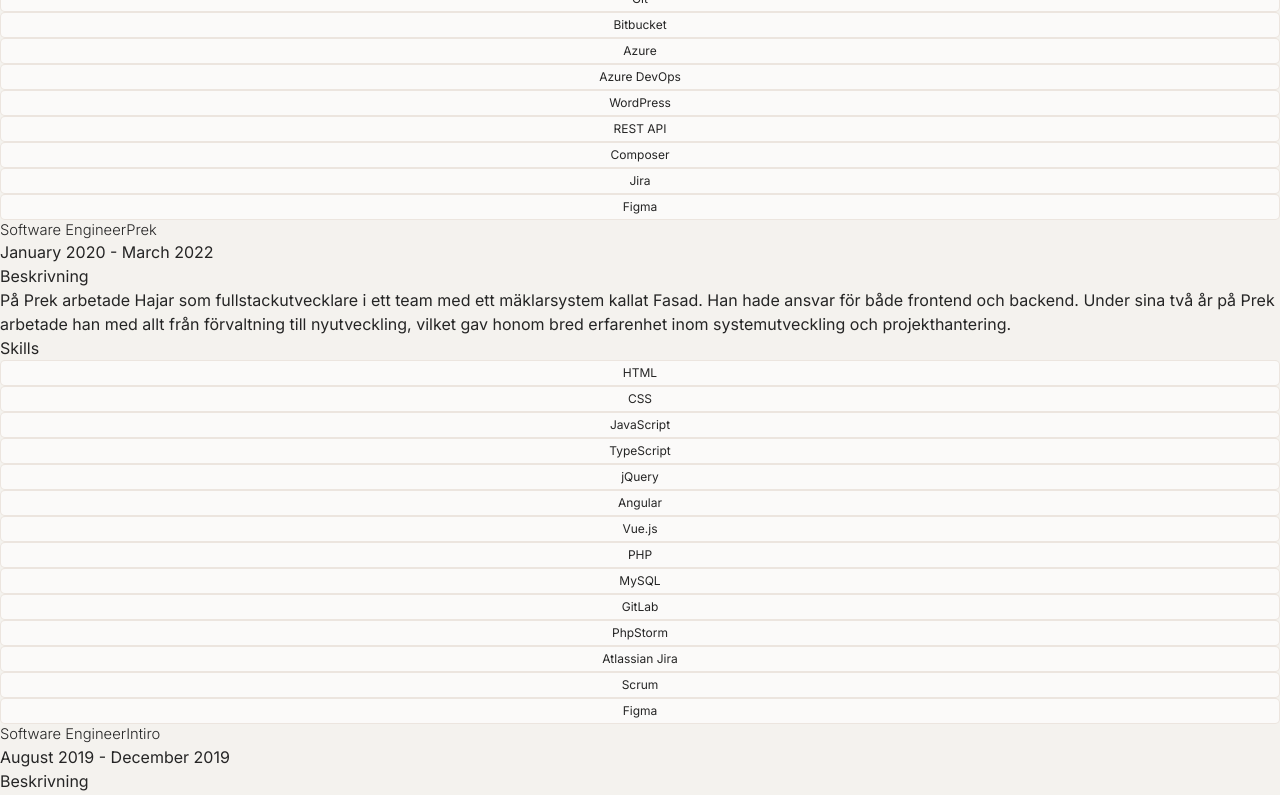
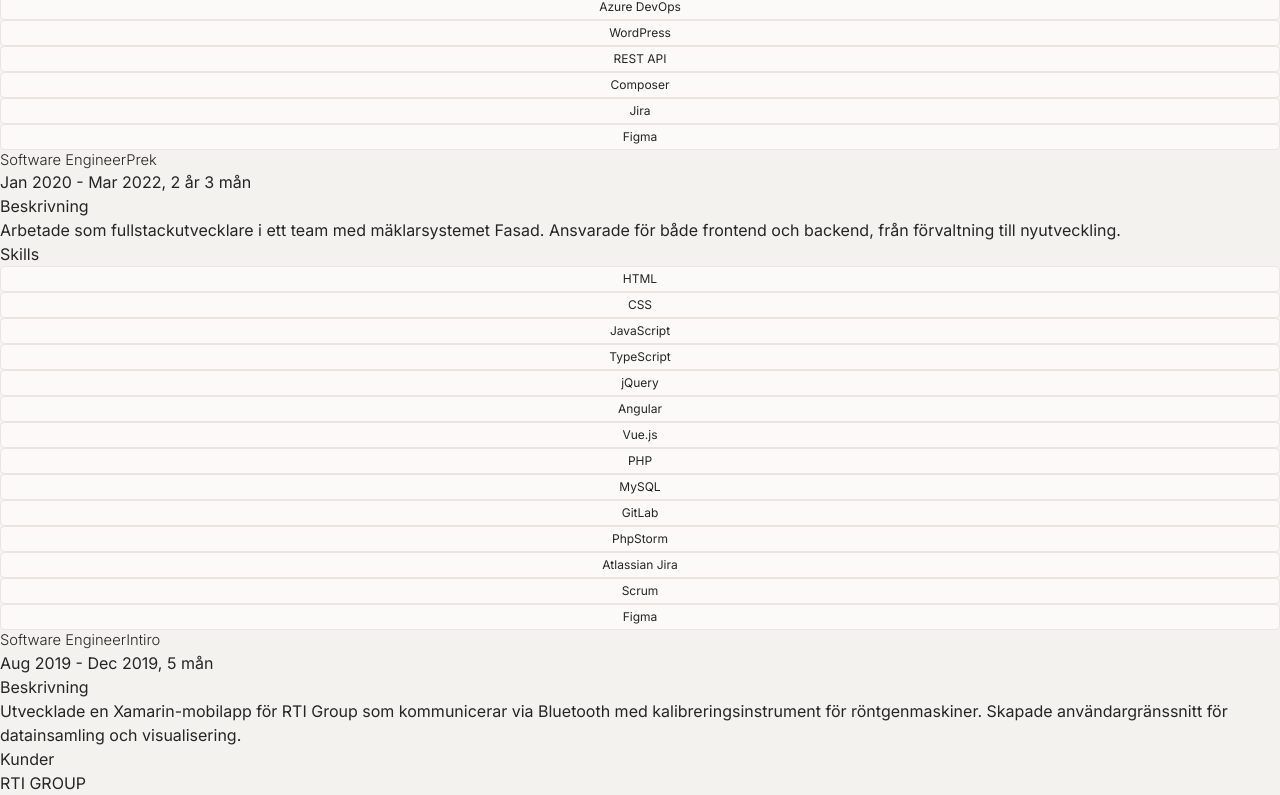
Before and after one commit to hajarrashidi/cv, a Next.js app: page / in a window 1280 px wide. Shown: the part 1200-1995 px from the top of the page. Built offline with nearby package versions, Linux system fonts and the light colour scheme.

Commit message:
refactoring

```diff
--- a/app/components/Experience/Experience.tsx
+++ b/app/components/Experience/Experience.tsx
@@ -4,13 +4,24 @@
 import {CardDescription} from "@/app/components/Layout/Card/CardDescription";
 
 export const Experience = ({experience}: { experience: Experience }) => {
-  const {position, company, startDate, endDate, description, assignments, skills} =
+  const {position, company, startDate, endDate, new_startDate, new_endDate, description, assignments, skills} =
     experience;
+
+  const calculateDuration = (start: string, end: string) => {
+    const startDate = new Date(start);
+    const endDate = end === "Nuvarande" ? new Date() : new Date(end);
+    const diffTime = Math.abs(endDate.getTime() - startDate.getTime());
+    const diffYears = Math.floor(diffTime / (1000 * 60 * 60 * 24 * 365));
+    const diffMonths = Math.floor((diffTime % (1000 * 60 * 60 * 24 * 365)) / (1000 * 60 * 60 * 24 * 30));
+    return diffYears > 0 ? `${diffYears} år ${diffMonths} mån` : `${diffMonths} mån`;
+  };
+
+  const duration = calculateDuration(new_startDate, new_endDate);
 
   return (
     <CardLayout>
       <CardHeader title={position} secondTitle={company}/>
-      <CardDate startDate={startDate} endDate={endDate}/>
+      <CardDate startDate={startDate} endDate={endDate + ", " + duration}/>
       <div className="text-xs mt-2">
 
         <>
--- a/app/components/Layout/Card/CardDate.tsx
+++ b/app/components/Layout/Card/CardDate.tsx
@@ -4,5 +4,5 @@
 }
 
 export const CardDate = ({startDate, endDate}: CardDateProps) => (
-  <p className="text-xs">{endDate ? `${startDate} - ${endDate}` : startDate}</p>
+  <p className="text-xs text-gray-700">{endDate ? `${startDate} - ${endDate}` : startDate}</p>
 );
--- a/app/content/cv.js
+++ b/app/content/cv.js
@@ -11,11 +11,13 @@
       role: "Fullstack",
       title: "Fullstack Software Engineer at Sogeti",
       description:
-        "Under sin tid på Sogeti har Hajar fokuserat på webbutveckling inom flera projekt. Han har arbetat med SSAB WearIQ:s hemsida och API, byggda med Node.js och Vue.js, där han ansvarat för förvaltning och förbättring av webbplattformarna. Hos Oskarshamns kärnkraftverk var han ansvarig för underhåll av en webbapplikation utvecklad i WordPress och säkerställde att den fungerade optimalt. På Mittuniversitetet ledde Hajar integrationen av BankID i ett befintligt system med fokus på säkerhet och prestanda. Han utvecklade även ett open source-bibliotek för att underlätta BankID-integration för andra utvecklare. Hos Stångåstaden AB förvaltade och vidareutvecklade han Studentbostäders webbplats i WordPress och implementerade nya funktioner för att förbättra användarupplevelsen. Genom dessa uppdrag har Hajar visat sin förmåga att effektivt arbeta med olika webbutvecklingsteknologier och anpassa sig till olika projektbehov.",
+        "Hajar har arbetat med flera webbutvecklingsprojekt på Sogeti. Han har ansvarat för SSAB WearIQ:s hemsida som är skriven i React, underhållit Oskarshamns kärnkraftverk, integrerat BankID för Mittuniversitetet, vidareutvecklat Studentbostader.se i React & PHP, och arbetat med interna system för flygtrafikledning hos LFV.",
       company: "Sogeti",
       location: "Linköping",
-      startDate: "March 2022",
+      startDate: "Mar 2022",
       endDate: "Nuvarande",
+      new_startDate: "2022-03-01",
+      new_endDate: "Nuvarande",
       logotype: "/images/sogeti.png",
       skills: [
         // Frontend
@@ -30,6 +32,7 @@
         {title: "Node.js"},
         {title: "PHP"},
         {title: "Laravel"},
+        {title: "C#"},
         // Mobile
         {title: "Android Studio"},
         {title: "Flutter"},
@@ -57,23 +60,24 @@
       assignments: [
         {
           title: "LFV",
-          period: "November 2023 – Nuvarande",
+          period: "Nov 2023 – Nuvarande",
           role: "Fullstack-utvecklare",
           description:
-            "Hajar arbetar med att utveckla och underhålla LFV:s interna system för flygtrafikledning. Han använder sin expertis inom fullstack-utveckling för att förbättra systemets funktionalitet och användarupplevelse.",
+            "Utvecklar och förvaltar LFV.se samt migrerar gammal kod till .NET 8.",
           skills: [
             {title: "React.js"},
             {title: "Node.js"},
             {title: "TypeScript"},
             {title: "Azure DevOps"},
+            {title: "C#"},
           ],
         },
         {
           title: "SSAB",
-          period: "October 2023",
+          period: "Oct 2023",
           role: "Systemutvecklare",
           description:
-            "Hajar förvaltade SSAB WearIQ:s mobilapp, hemsida och API. Appen är utvecklad i Flutter, medan hemsidan och API:et är utvecklade i Node.js, med Vue.js för frontend. Hans arbete säkerställde en sömlös drift och förbättring av dessa plattformar, med fokus på användarupplevelse och systemintegration.",
+            "Förvaltade SSAB WearIQ:s mobilapp (Flutter), hemsida och API (Node.js, Vue.js).",
           skills: [
             {title: "HTML"},
             {title: "CSS"},
@@ -93,10 +97,10 @@
         },
         {
           title: "Oskarshamns kärnkraftverk",
-          period: "October 2023",
+          period: "Oct 2023",
           role: "Systemutvecklare",
           description:
-            "Hajar förvaltade OKG:s mobilapp och webbapp. Hemsidan var utvecklad i WordPress och mobilappen i Flutter. Han såg till att båda plattformarna var uppdaterade och fungerade optimalt, med särskilt fokus på säkerhet och prestanda i den känsliga miljön.",
+            "Förvaltade OKG:s mobilapp (Flutter) och webbapp (WordPress) med fokus på säkerhet och prestanda.",
           skills: [
             {title: "HTML"},
             {title: "CSS"},
@@ -113,10 +117,10 @@
         },
         {
           title: "Mittuniversitetet",
-          period: "January 2023 – September 2023",
+          period: "Jan 2023 – Sep 2023",
           role: "Fullstack-utvecklare",
           description:
-            "Hajar hade en ledande roll i att integrera BankID i ett befintligt system hos Mittuniversitetet. Han designade och implementerade integrationen med starkt fokus på säkerhet och prestanda. Genom att identifiera ett bredare behov utvecklade han även ett open source-bibliotek för att hjälpa andra utvecklare att mer effektivt integrera BankID version 6, vilket demonstrerade hans förmåga att tänka innovativt och bidra till utvecklargemenskapen.",
+            "Ledde BankID-integration i befintligt system och utvecklade ett open source-bibliotek för BankID version 6.",
           skills: [
             {title: "HTML"},
             {title: "CSS"},
@@ -131,10 +135,10 @@
         },
         {
           title: "Stångåstaden AB",
-          period: "August 2022 – January 2023",
+          period: "Aug 2022 – Jan 2023",
           role: "Fullstack-utvecklare",
           description:
-            "Som fullstack-utvecklare var Hajar ansvarig för förvaltning och fortsatt utveckling av webbsidan för Studentbostäder, byggd i WordPress. Han säkerställde att webbplatsen mötte behoven hos studenter som söker boende och implementerade nya funktioner vid behov. Hans arbete fokuserade på att förbättra användarupplevelsen och optimera webbplatsens prestanda.",
+            "Förvaltade och vidareutvecklade Studentbostäders WordPress-webbplats med fokus på användarupplevelse och prestanda.",
           skills: [
             {title: "HTML"},
             {title: "CSS"},
@@ -152,12 +156,14 @@
       position: "Software Engineer",
       title: "Fullstack Software Engineer at Prek",
       description:
-        "På Prek arbetade Hajar som fullstackutvecklare i ett team med ett mäklarsystem kallat Fasad. Han hade ansvar för både frontend och backend. Under sina två år på Prek arbetade han med allt från förvaltning till nyutveckling, vilket gav honom bred erfarenhet inom systemutveckling och projekthantering.",
+        "Arbetade som fullstackutvecklare i ett team med mäklarsystemet Fasad. Ansvarade för både frontend och backend, från förvaltning till nyutveckling.",
       role: "Fullstack",
       company: "Prek",
       location: "Linköping",
-      startDate: "January 2020",
-      endDate: "March 2022",
+      startDate: "Jan 2020",
+      endDate: "Mar 2022",
+      new_startDate: "2020-01-01",
+      new_endDate: "2022-03-31",
       logotype: "/images/prek.png",
       skills: [
         {title: "HTML"},
@@ -181,11 +187,13 @@
       title: "Fullstack Software Engineer at Intiro",
       role: "Fullstack",
       description:
-        "RTI Group tillverkar kalibreringsinstrument för röntgenmaskiner. Som konsult på Intiro utvecklade Hajar en mobilapp i Xamarin som kommunicerar via Bluetooth med kalibreringsinstrumentet. Instrumentet används inom vården för att säkerställa att patienter inte utsätts för överdriven strålning. Hajar skapade ett användarvänligt gränssnitt för datainsamling och visualisering, använde Figma för prototypdesign och säkerställde smidig kommunikation mellan appen och instrumentet. Detta projekt demonstrerade hans förmåga att arbeta med specialiserad teknik och skapa lösningar för kritiska användningsområden.",
+        "Utvecklade en Xamarin-mobilapp för RTI Group som kommunicerar via Bluetooth med kalibreringsinstrument för röntgenmaskiner. Skapade användargränssnitt för datainsamling och visualisering.",
       company: "Intiro",
       location: "Linköping",
-      startDate: "August 2019",
-      endDate: "December 2019",
+      startDate: "Aug 2019",
+      endDate: "Dec 2019",
+      new_startDate: "2019-08-01",
+      new_endDate: "2019-12-31",
       logotype: "/images/intiro.png",
       skills: [
         {title: "HTML"},
@@ -206,12 +214,14 @@
       position: "Full Stack Developer",
       title: "Fullstack Developer at JobTip AB",
       description:
-        "Inom JobTip var Hajar ansvarig för utvecklingen av algoritmer för att effektivt matcha potentiella kandidater med lämpliga annonser via sociala medieplattformar. Hans arbetsansvar inkluderade också förbättring och vidareutveckling av JobTips interna publiceringsverktyg, baserat på Laravel-ramverket och Vue. Han genomförde även funktionella tester samt enhetstester, vilket bidrog till att säkerställa hög kvalitet och pålitlighet i systemet.",
+        "Utvecklade matchningsalgoritmer för jobbkandidater och annonser via sociala medier. Förbättrade JobTips interna publiceringsverktyg baserat på Laravel och Vue. Genomförde funktionella tester och enhetstester.",
       role: "Fullstack",
       company: "JobTip AB",
       location: "Göteborg",
-      startDate: "February 2019",
-      endDate: "July 2019",
+      startDate: "Feb 2019",
+      endDate: "Jul 2019",
+      new_startDate: "2019-02-01",
+      new_endDate: "2019-07-31",
       logotype: "/images/jobtip.png",
       skills: [
         {title: "HTML"},
@@ -231,12 +241,14 @@
       position: "Software Developer",
       title: "Software Developer at Stratsys AB",
       description:
-        "På Stratsys, ett företag som utvecklar molnbaserad mjukvara för strategisk planering, arbetade Hajar i ett team om fem personer. Han ansvarade för utveckling och underhåll av API:er med hjälp av .NET Core och C#. Han designade databastabeller för optimerad datalagring och -hämtning samt implementerade integreringar med externa tjänster och system. I samarbete med frontend-teamet utvecklade han backend-lösningar till Vue.js-applikationer. Hajar använde Jira för effektiv projektstyrning och deltog aktivt i Scrum-processen för agil utveckling, vilket förbättrade teamets produktivitet och samarbete.",
+        "Utvecklade och underhöll API:er med .NET Core och C#. Designade databastabeller, implementerade integreringar med externa tjänster, och utvecklade backend-lösningar för Vue.js-applikationer. Använde Jira och Scrum för projektstyrning. Hajar genomförde även LIA 1 och LIA 2 (Lärande i Arbete) på Stratsys, vardera period omfattande 3 månader.",
       role: "Fullstack",
       company: "Stratsys AB",
       location: "Göteborg",
-      startDate: "June 2018",
-      endDate: "January 2019",
+      startDate: "Jun 2018",
+      endDate: "Jan 2019",
+      new_startDate: "2018-06-01",
+      new_endDate: "2019-01-31",
       logotype: "/images/stratsys.png",
       skills: [
         {title: "HTML"},
@@ -256,12 +268,14 @@
       position: "Reseller",
       title: "Reseller at GameStop",
       description:
-        "Under studietiden arbetade Hajar som återförsäljare på GameStop Nordstan i Göteborg. Hans arbetsuppgifter inkluderade att hjälpa kunder att hitta spel, sortera och städa butiken, kontrollera trasiga konsoler samt att sälja och köpa konsolspel och hårdvara. Denna erfarenhet gav honom värdefull kunskap inom kundservice, försäljning och lagerhantering, vilket har varit användbart i hans senare karriär som utvecklare när det gäller att förstå kundbehov och affärsprocesser.",
+        "Arbetade som återförsäljare på GameStop Nordstan i Göteborg. Hjälpte kunder, hanterade butiken, kontrollerade konsoler samt sålde och köpte spel och hårdvara.",
       role: "Reseller",
       company: "GameStop",
       location: "Göteborg",
-      startDate: "August 2016",
-      endDate: "January 2017",
+      startDate: "Aug 2016",
+      endDate: "Jan 2017",
+      new_startDate: "2016-08-01",
+      new_endDate: "2017-01-31",
       logotype: "/images/gamestop.png",
       skills: [
         {title: "Sälj"},
@@ -279,6 +293,8 @@
       location: "Göteborg, Sweden",
       startDate: "2016",
       endDate: "2018",
+      new_startDate: "2016-08-01",
+      new_endDate: "2018-06-30",
     },
     {
       degree: "Webbutveckling JavaScript",
@@ -288,6 +304,8 @@
       location: "Göteborg, Sweden",
       startDate: "2016",
       endDate: "2018",
+      new_startDate: "2016-08-01",
+      new_endDate: "2018-06-30",
     },
     {
       degree: "Teknikprogrammet",
@@ -297,20 +315,22 @@
       location: "Linköping, Sweden",
       startDate: "2013",
       endDate: "2016",
+      new_startDate: "2013-08-01",
+      new_endDate: "2016-06-30",
     },
   ],
   certificates: [
     {
       name: "Foundational C# with Microsoft",
       organization: "freeCodeCamp",
-      date: "April 2024",
+      date: "Apr 2024",
       link: "https://freecodecamp.org/certification/hajarrashidi/foundational-c-sharp-with-microsoft",
 
     },
     {
       name: "Intermediate SQL Queries",
       organization: "DataCamp",
-      date: "November 2023",
+      date: "Nov 2023",
       link: "https://www.datacamp.com/completed/statement-of-accomplishment/course/fdc9d9190965813212b03d90ffd46274a6301448",
 
     },
@@ -318,7 +338,7 @@
       name: "Rotarys antimobbningsprojekt",
       organization: "Rotary",
       date: "2012",
-      description: "Hajar Rashidi har tilldelats Rotarys stipendium för att ha medverkat till antimobbning på skolan",
+      description: "Tilldelad Rotarys stipendium för medverkan i antimobbningsarbete på skolan",
       location: "Linköping, Ånestadskolan",
     },
   ],
--- a/app/interfaces.ts
+++ b/app/interfaces.ts
@@ -22,6 +22,8 @@
   company: string;
   startDate: string;
   endDate: string;
+  new_startDate: string;
+  new_endDate: string;
   skills?: { title: string }[];
   assignments?: { title: string }[];
 }
```
